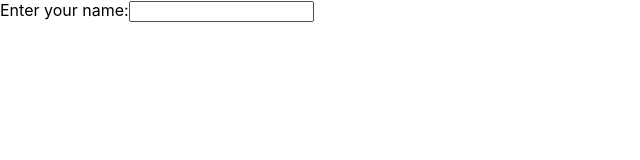
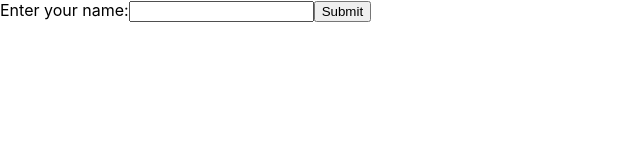
Before and after one commit to maribelcuales/React-Review-Project, a React (Create React App) app: page / in a window 1280 px wide. Shown: the top 160 px of the page, without its empty margins (0-640 px from the left). Built offline with nearby package versions, Linux system fonts and the light colour scheme.

Commit message:
Added an onSubmit event handler in MyFormSubmit and render it to root.

```diff
--- /dev/null
+++ b/src/MyFormSubmit.js
@@ -0,0 +1,25 @@
+import { useState } from 'react';
+
+function MyFormSubmit() {
+  const [name, setName] = useState("");
+
+  const handleSubmit = (event) => {
+    event.preventDefault();
+    alert(`The name you entered was ${name}`)
+  }
+
+  return (
+    <form onSubmit={handleSubmit}>
+      <label>Enter your name:
+        <input
+          type="text"
+          value={name}
+          onChange={(e) => setName(e.target.value)}
+        />
+      </label>
+      <input type="submit"/>
+    </form>
+  );
+}
+
+export default MyFormSubmit;
--- a/src/index.js
+++ b/src/index.js
@@ -2,7 +2,7 @@
 import ReactDOM from 'react-dom';
 import './index.css';
 // import App from './App';
-import MyFormHook from './MyFormHook.js';
+import MyFormSubmit from './MyFormSubmit.js';
 
 //const cars = ['Ford', 'BMW', 'Audi'];
 
@@ -11,6 +11,6 @@
   //<Header favCol="yellow"/>,
   //<GarageCars cars={cars}/>,
   //<GoalType isGoal={true} />,
-  <MyFormHook />,
+  <MyFormSubmit />,
   document.getElementById('root')
 );
```
